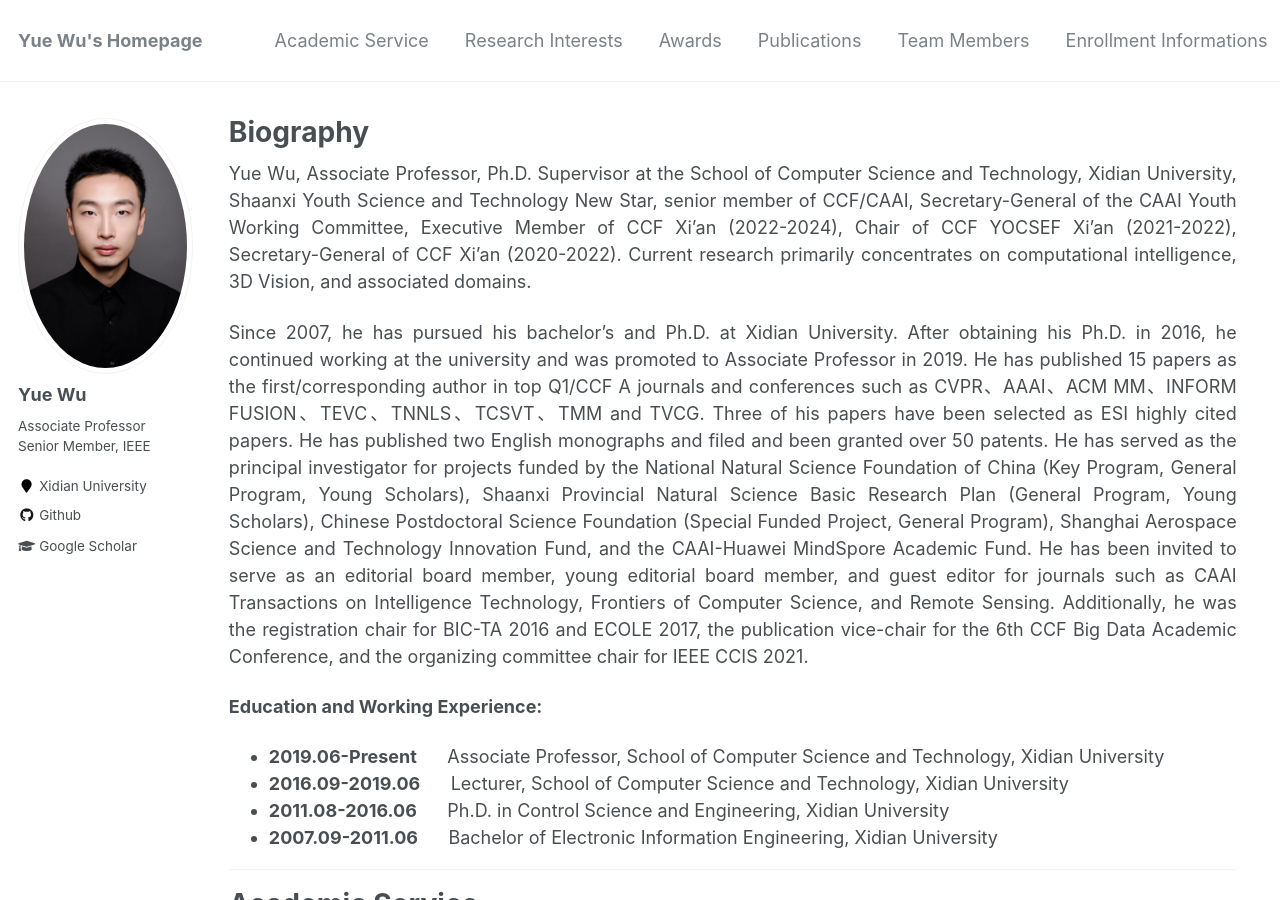
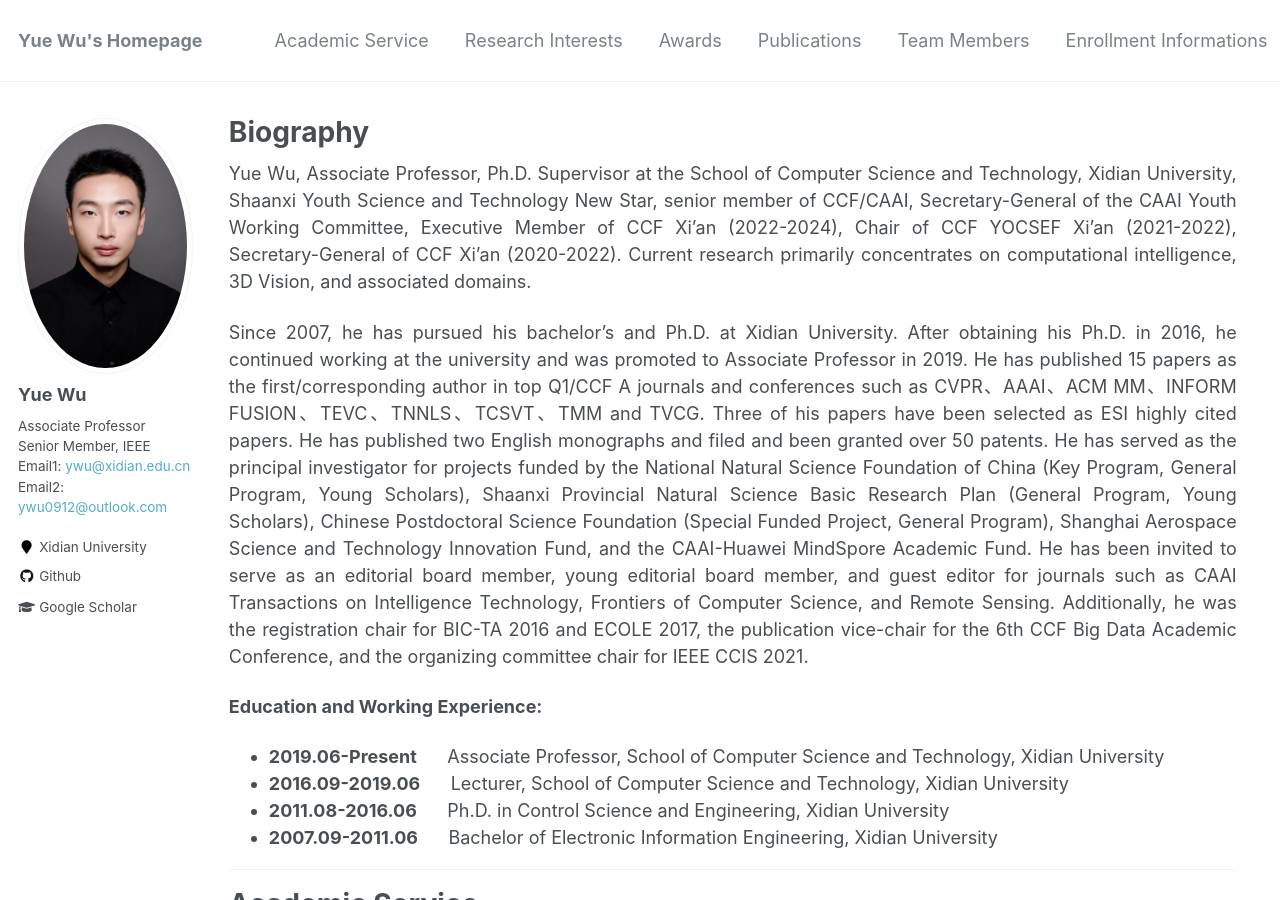
Before and after one commit to ywuchina/ywuchina.github.io, a Jekyll site: the page built from _pages/home.md, in a window 1280 px wide and 900 px high. Built offline with Jekyll 4.4.1, drawn with Linux system fonts in a browser that asks for light colours.

Commit message:
Update author-profile.html

```diff
--- a/_includes/author-profile.html
+++ b/_includes/author-profile.html
@@ -16,7 +16,7 @@
 
   <div class="author__content">
     <h3 class="author__name">{{ author.name }}</h3>
-    {% if author.bio %}<p class="author__bio">{{ author.bio }}</p>{% endif %}
+    {% if author.bio %}<p class="author__bio">{{ author.bio }}Email1: <a href="mailto:ywu@xidian.edu.cn">ywu@xidian.edu.cn</a><br>Email2: <a href="mailto:ywu0912@outlook.com">ywu0912@outlook.com</a></p>{% endif %}
   </div>
 
   <div class="author__urls-wrapper">
```
